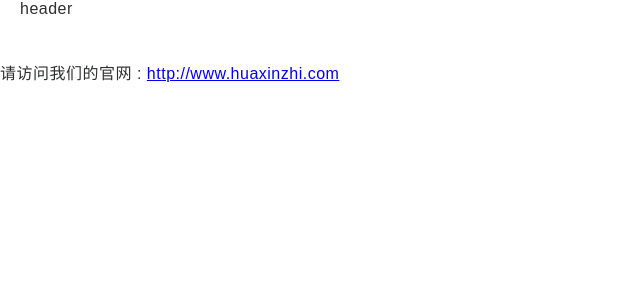
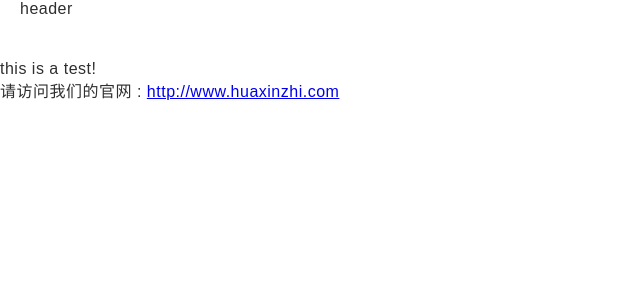
Before and after one commit to RobinYang11/xianzhi, a Nuxt app: page /test in a window 1280 px wide. Shown: the top 300 px of the page, without its empty margins (0-640 px from the left). Built offline with nearby package versions, Linux system fonts and the light colour scheme.

Commit message:
增加elementUI 显示样式

```diff
--- a/nuxt.config.js
+++ b/nuxt.config.js
@@ -34,6 +34,7 @@ module.exports = {
     '~assets/css/main.css',
     //elementui通用样式
     'element-ui/lib/theme-chalk/index.css',
+    'element-ui/lib/theme-chalk/display.css'
   ],
 
   /*
--- a/pages/test.vue
+++ b/pages/test.vue
@@ -2,6 +2,9 @@
     <div>
         <el-container>
              <el-header> header</el-header>
+             <div class="el-row">
+                 this is a test!
+             </div>
         </el-container>
     </div>
 </template>
```
Also changed, not shown: 2 other files (tests, documents, lock files or other folders).
